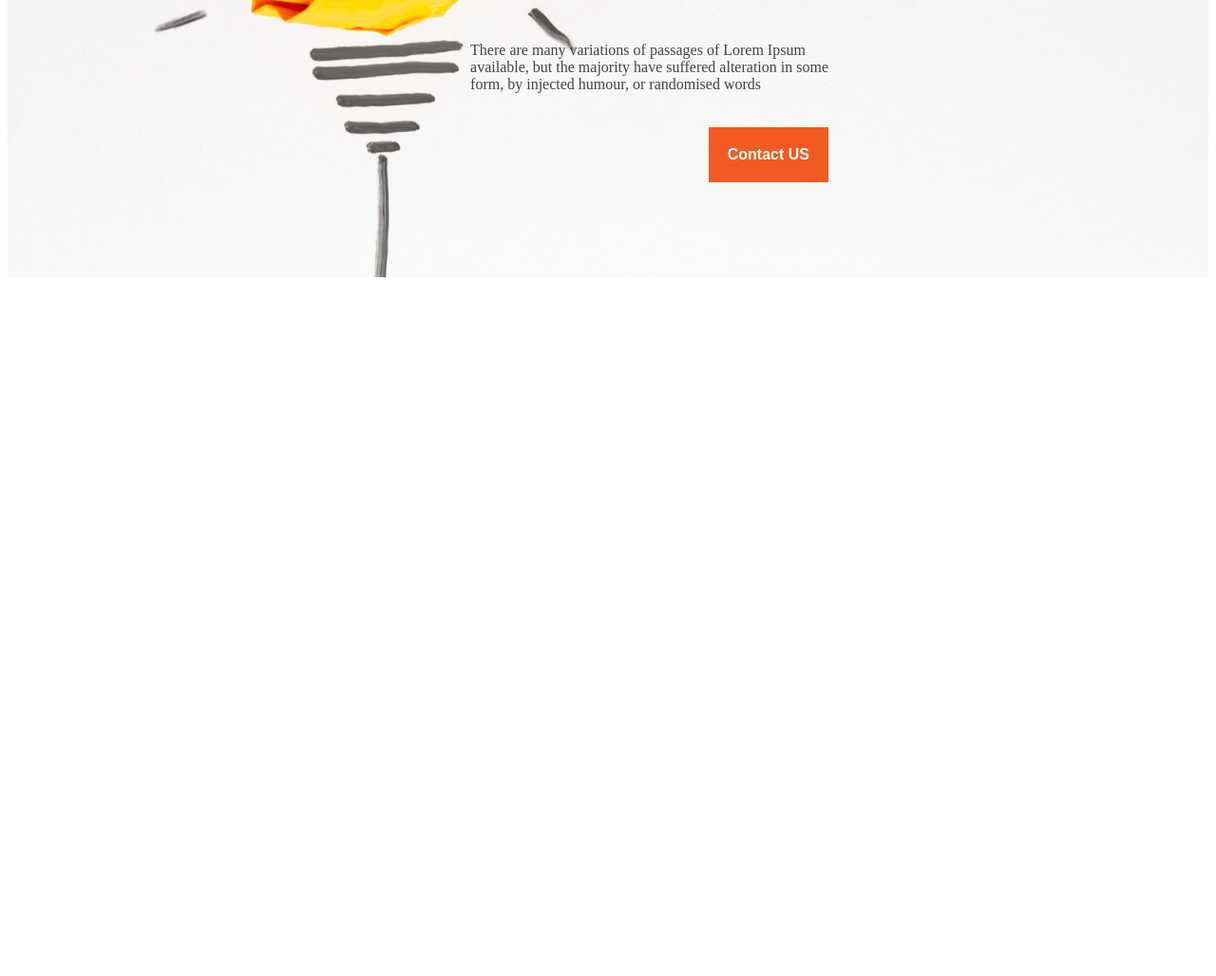
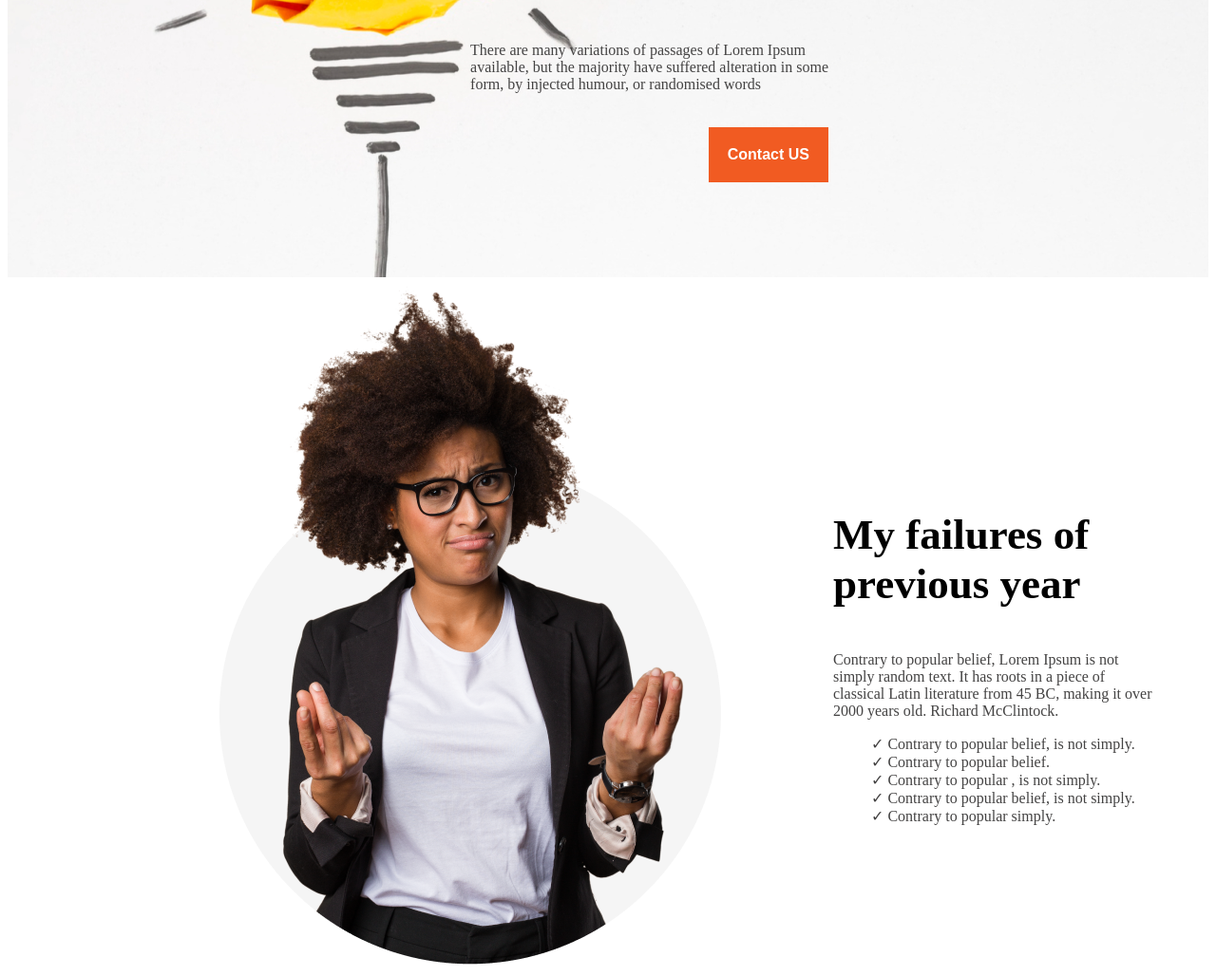
Before and after one commit to akibishtaikh2001/new_year_new, a plain HTML site: page index.html in a window 1280 px wide. Shown: the part 516-1544 px from the top of the page at 95% size. Before the commit the page ends 816 px from the top, so only its background shows below. Drawn offline with Linux system fonts and the light colour scheme.

Commit message:
Added my failures

```diff
--- a/index.html
+++ b/index.html
@@ -27,13 +27,34 @@
 
     <main>
 
+        <section>
+            <div class="my_failures">
 
+              <div class="img">
+                <img src="images/person.png" alt="">
+              </div>
+
+                <div class="failure_container">
+                    <h3 class="title_heading">My failures of <br>previous year</h3>
+                    <p class="containt_description">Contrary to popular belief, Lorem Ipsum is not <br> simply random text. It has roots in a piece of <br> classical Latin literature from 45 BC, making it over <br> 2000 years old. Richard McClintock.</p>
+                    <div class="bullet_point">
+                        <ul>
+                            <li> Contrary to popular belief, is not simply.</li>
+                            <li> Contrary to popular belief.</li>
+                            <li> Contrary to popular , is not simply.</li>
+                            <li> Contrary to popular belief, is not simply.</li>
+                            <li> Contrary to popular simply.</li>
+                        </ul>
+                    </div>
+                </div>
+            </div>
+        </section>
 
     </main>
 
     <footer>
 
     </footer>
-</body>
+    </body>
 
 </html>
--- a/styles/styles.css
+++ b/styles/styles.css
@@ -30,3 +30,34 @@ header {
     font-weight: 800;
     font-size:16px ;
 }
+
+/* main section  pages*/
+
+.my_failures{
+    display: flex;
+    padding-left: 200px;
+}
+
+.failure_container{
+    padding-top: 200px;
+    padding-left: 100px;
+}
+
+.title_heading{
+    font-size: 45px;
+    font-weight: 700;
+}
+.containt_description{
+    font-weight: 400;
+    color: #444343;
+}
+.bullet_point ul{
+    list-style: none;
+}
+.bullet_point ul li{
+    font-weight: 400;
+    color: #444343;
+}
+.bullet_point ul li::before{
+    content: "✓";
+}
```
